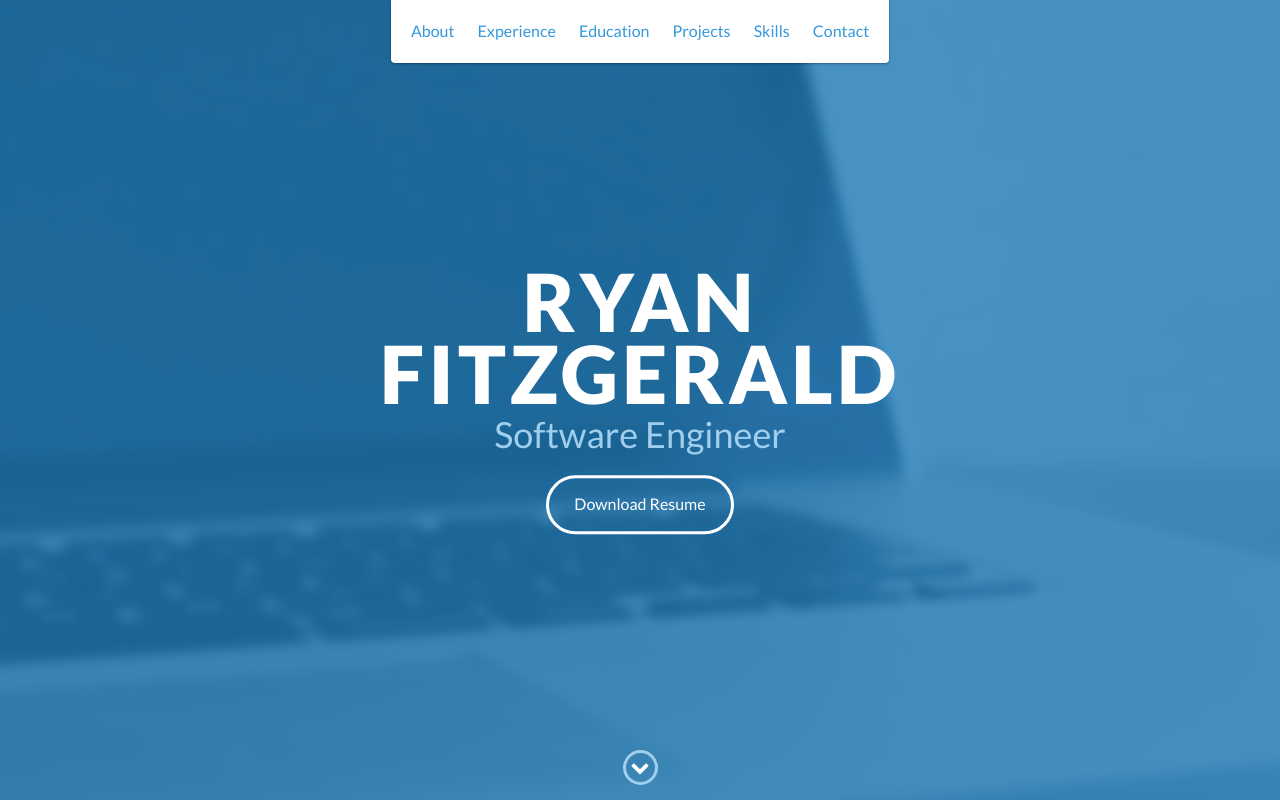
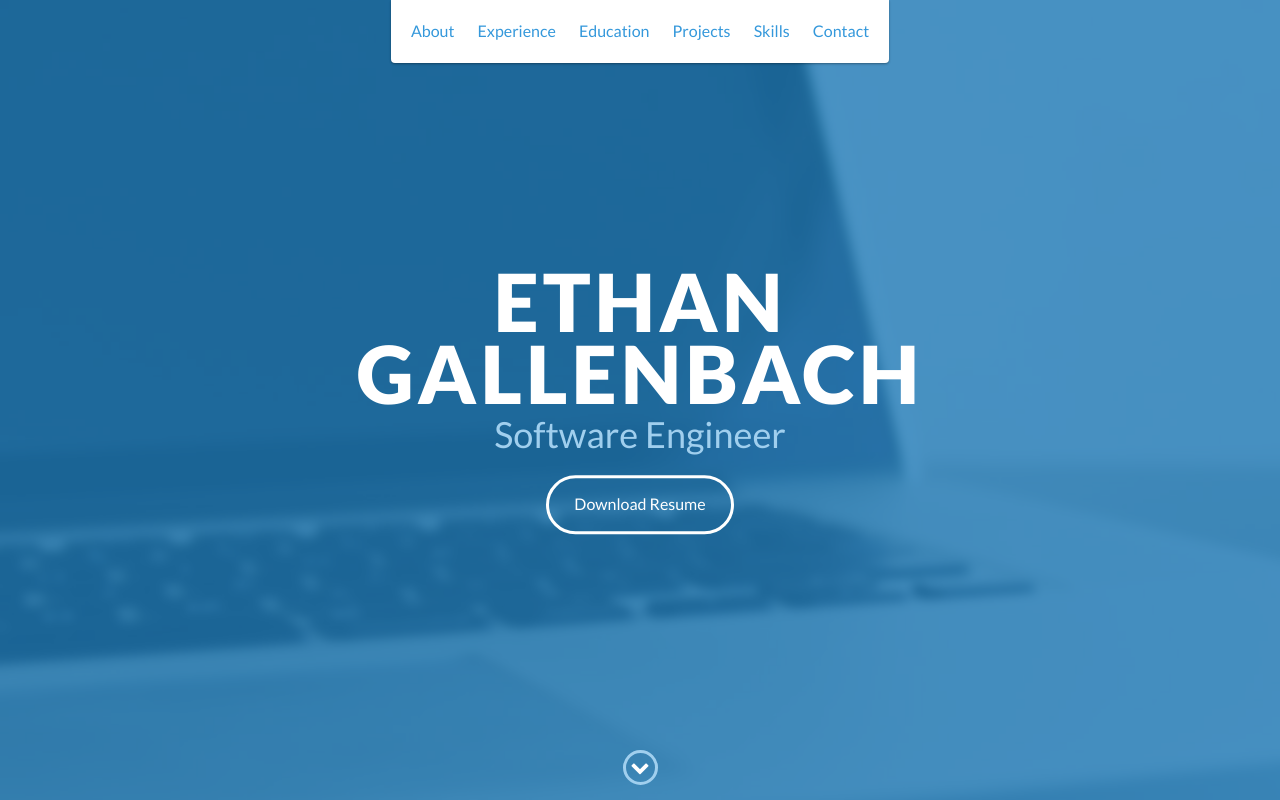
Before and after one commit to EthanGal/EthanGal.github.io, a website: page index.html in a window 1280 px wide. Shown: the top 800 px of the page. Drawn offline with nearby package versions, Linux system fonts and the light colour scheme.

Commit message:
Update index.html

```diff
--- a/index.html
+++ b/index.html
@@ -48,7 +48,7 @@
 
     <div id="lead">
         <div id="lead-content">
-            <h1>Ryan Fitzgerald</h1>
+            <h1>Ethan Gallenbach </h1>
             <h2>Software Engineer</h2>
             <a href="#" class="btn-rounded-white">Download Resume</a>
         </div>
```
